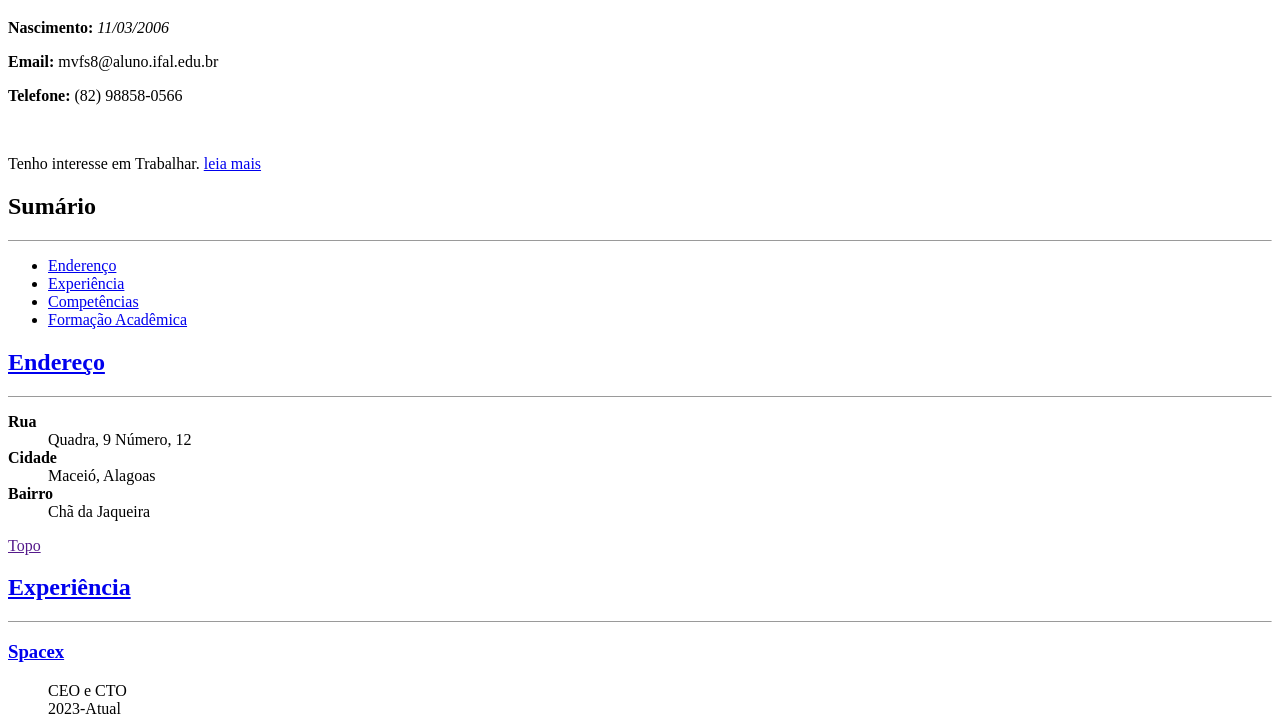
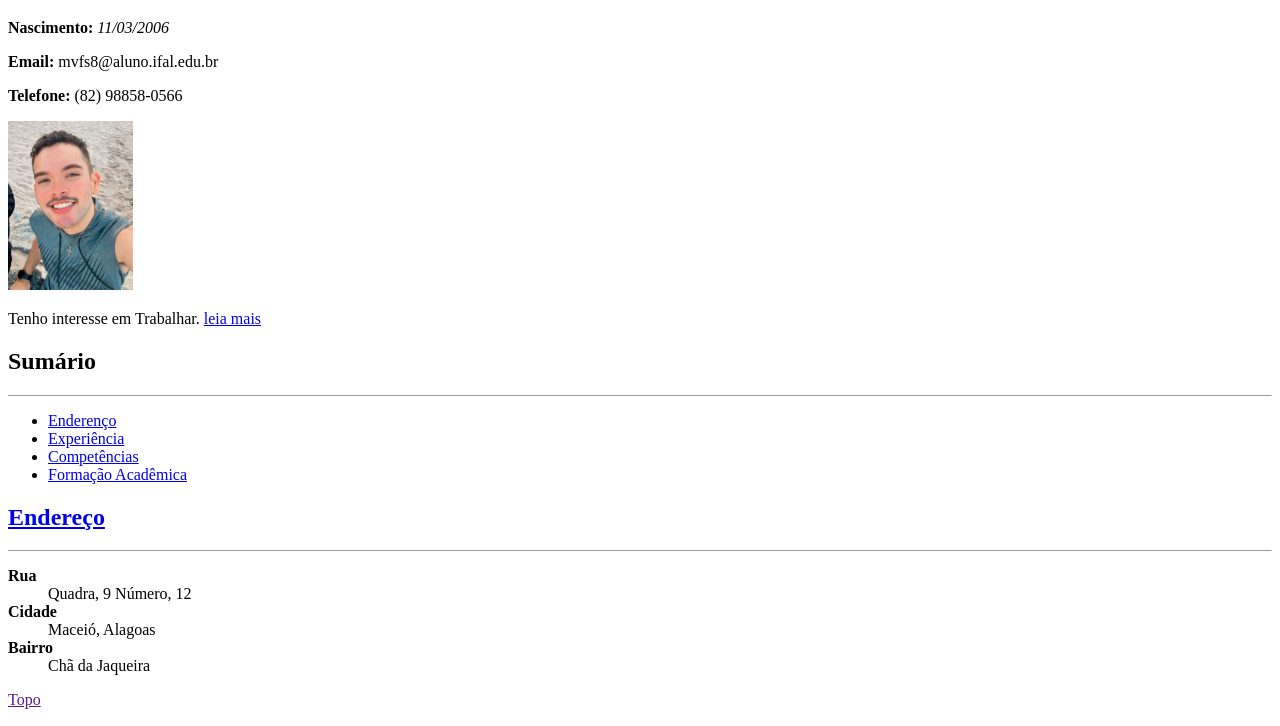
Before and after one commit to mayconvictor/mayconvictor.github.io, a plain HTML site: page index.html in a window 1280 px wide. Shown: the part 61-787 px from the top of the page. Drawn offline with Linux system fonts and the light colour scheme.

Commit message:
Update index.html

```diff
--- a/index.html
+++ b/index.html
@@ -11,7 +11,7 @@
     <p><strong>Nascimento:</strong> <em>11/03/2006</em></p>
     <p><strong>Email:</strong> mvfs8@aluno.ifal.edu.br</p>
     <p><strong>Telefone:</strong> (82) 98858-0566</p>
-    <img src="">
+    <img src="mayconvictor.jpg" width="125">
     <p>Tenho interesse em Trabalhar. <a href="https://www.instagram.com/mayconvict0r/">leia mais</a></p>
 
       <h2>Sumário</h2>
```
